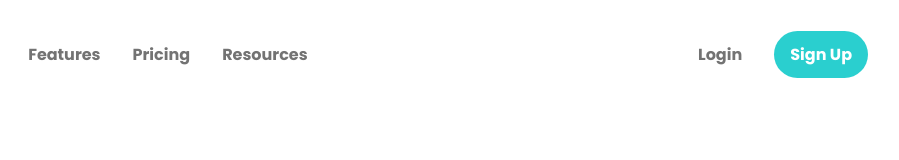
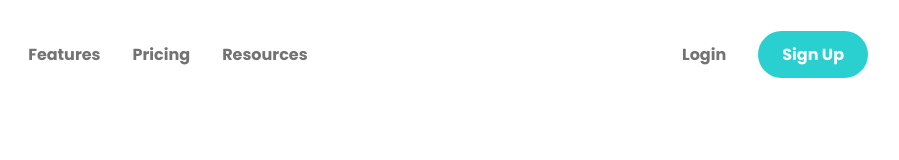
Before and after one commit to Esosek/url-shorten, an Astro site: page / in a window 1280 px wide. Shown: the full height of the page, 260-1159 px from the left. Built offline with nearby package versions, Linux system fonts and the light colour scheme; Astro itself is replaced by a stand-in of ours.

Commit message:
Polished primary Link

```diff
--- a/src/components/UI/Link.tsx
+++ b/src/components/UI/Link.tsx
@@ -12,7 +12,7 @@ export default function Link({
   isPrimary = false,
 }: LinkProps) {
   const primaryClasses = isPrimary
-    ? 'bg-cyan text-white py-3 px-4 rounded-full hover:bg-cyan/50 transition-colors'
+    ? 'bg-cyan text-white py-3 px-6 rounded-full hover:bg-cyan/50 transition-colors'
     : 'md:hover:text-neutral-700';
   return (
     <a
```
